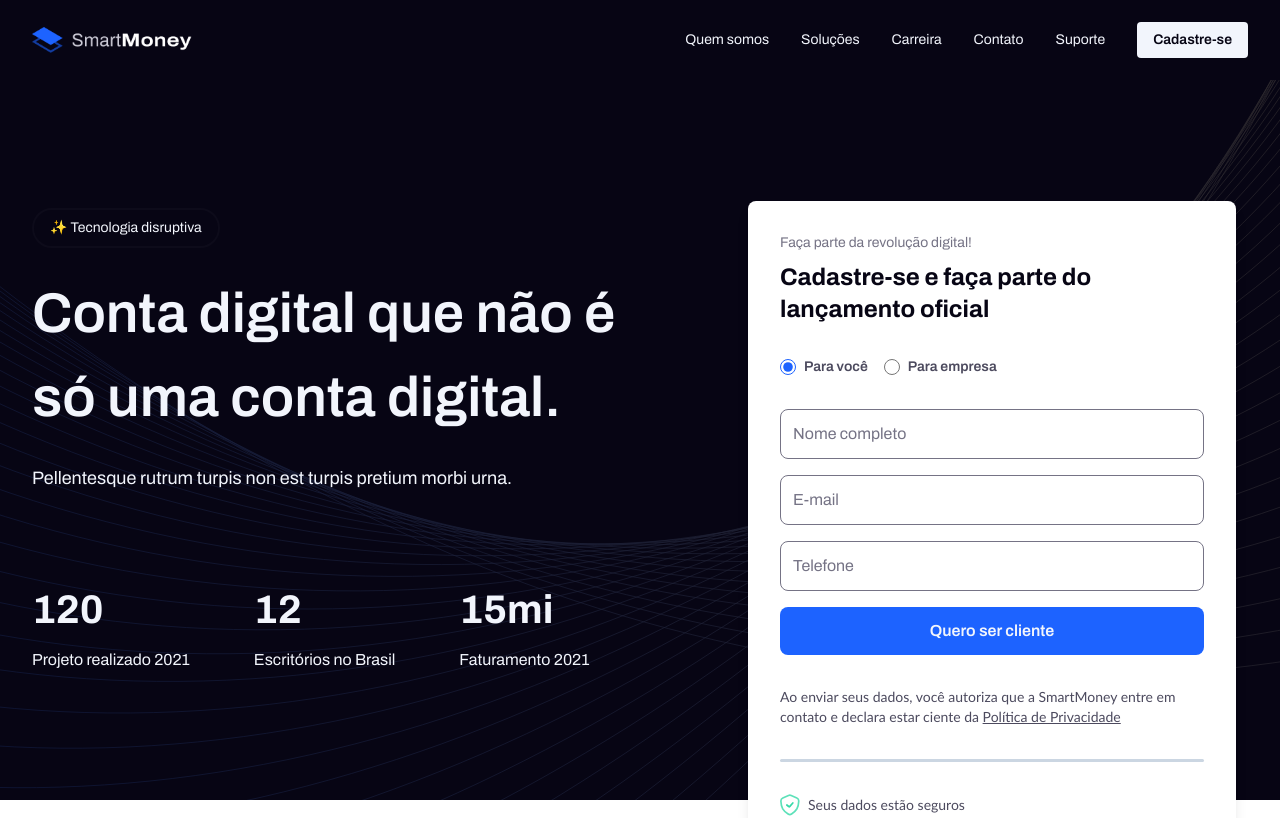
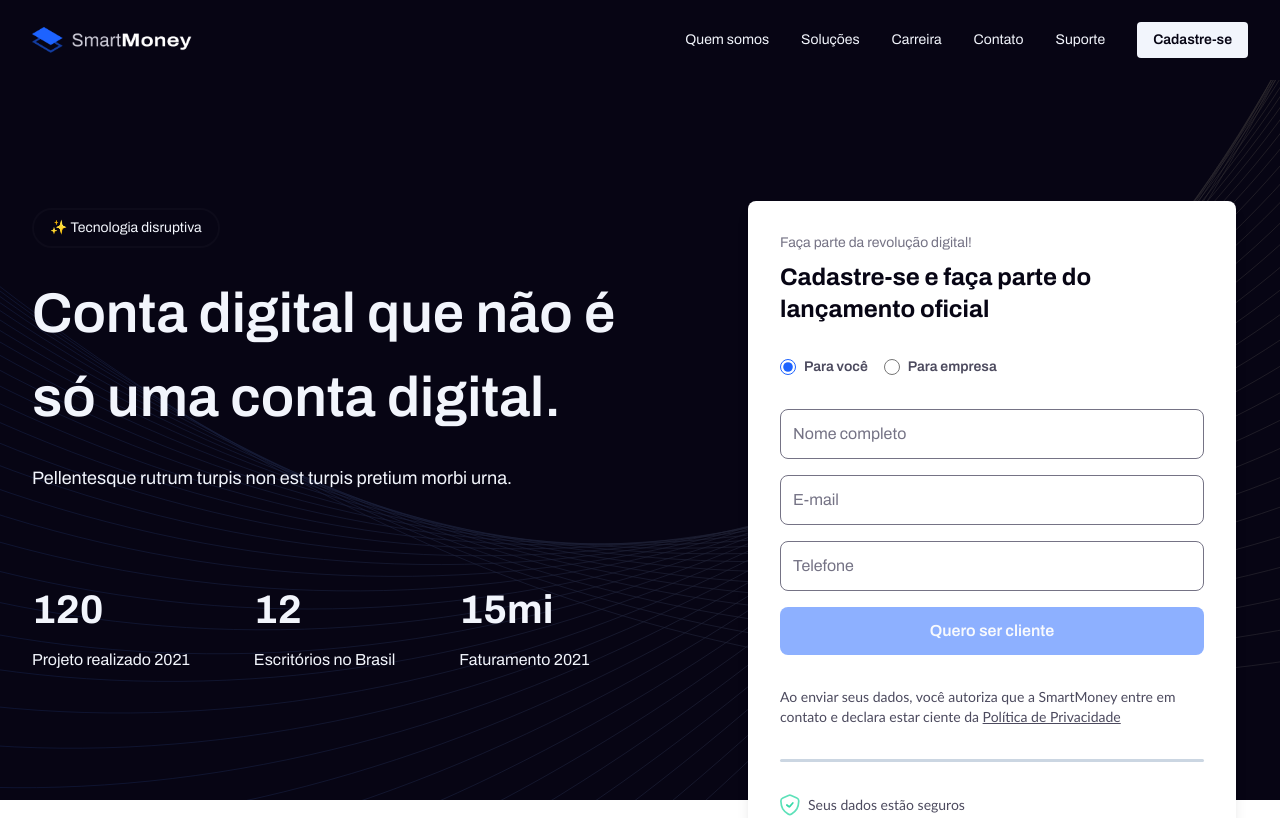
Before and after one commit to renatomarinhofr/smart-money, a Next.js app: page / in a window 1280 px wide. Shown: the top 818 px of the page. Built offline with nearby package versions, Linux system fonts and the light colour scheme.

Commit message:
feat: enhance form and landing page UX
- Add typing animation to landing page headline
- Add form validation with disabled state
- Add loading spinner during form submission
- Add react-type-animation dependency

```diff
--- a/package.json
+++ b/package.json
@@ -20,6 +20,7 @@
     "react": "^19.0.0",
     "react-dom": "^19.0.0",
     "react-hook-form": "^7.54.2",
+    "react-type-animation": "^3.2.0",
     "tailwind-merge": "^3.0.1",
     "tailwind-variants": "^0.3.1",
     "zod": "^3.24.2"
--- a/src/app/page.tsx
+++ b/src/app/page.tsx
@@ -3,6 +3,7 @@
 import Image from 'next/image'
 import { AnimatedNumber } from '@/components/AnimatedNumber'
 import { FormCardController } from '@/presentation/controllers/form-card.controller';
+import { TypeAnimation } from 'react-type-animation';
 
 export default function Home() {
   return (
@@ -26,7 +27,15 @@ export default function Home() {
               </span>
 
               <h1 className="text-[32px] lg:text-[56px] font-semibold text-neutral-light-gray-01 text-center lg:text-left">
-                Conta digital que não é só uma conta digital.
+                <TypeAnimation
+                  sequence={[
+                    'Conta digital que não é só uma conta digital.',
+                  ]}
+                  wrapper="span"
+                  cursor={true}
+                  repeat={1}
+                  speed={50}
+                />
               </h1>
 
               <p className="text-neutral-light-gray-01 lg:text-lg text-center lg:text-left">
--- a/src/presentation/views/contact-form.view.tsx
+++ b/src/presentation/views/contact-form.view.tsx
@@ -8,7 +8,7 @@ interface ContactFormViewProps {
 }
 
 export const ContactFormView = ({ onSubmit }: ContactFormViewProps) => {
-  const { control, formState: { errors, isSubmitting }, watch } = useFormContext<UserModel>();
+  const { control, formState: { errors, isSubmitting, isValid }, watch } = useFormContext<UserModel>();
   const userType = watch('type');
 
   return (
@@ -84,6 +84,7 @@ export const ContactFormView = ({ onSubmit }: ContactFormViewProps) => {
           fullWidth
           size="md"
           loading={isSubmitting}
+          disabled={!isValid}
         >
           {userType === 'personal' ? 'Quero ser cliente' : 'Quero para minha empresa'}
         </ButtonController>
```
Also changed, not shown: 1 other file (tests, documents, lock files or other folders).
